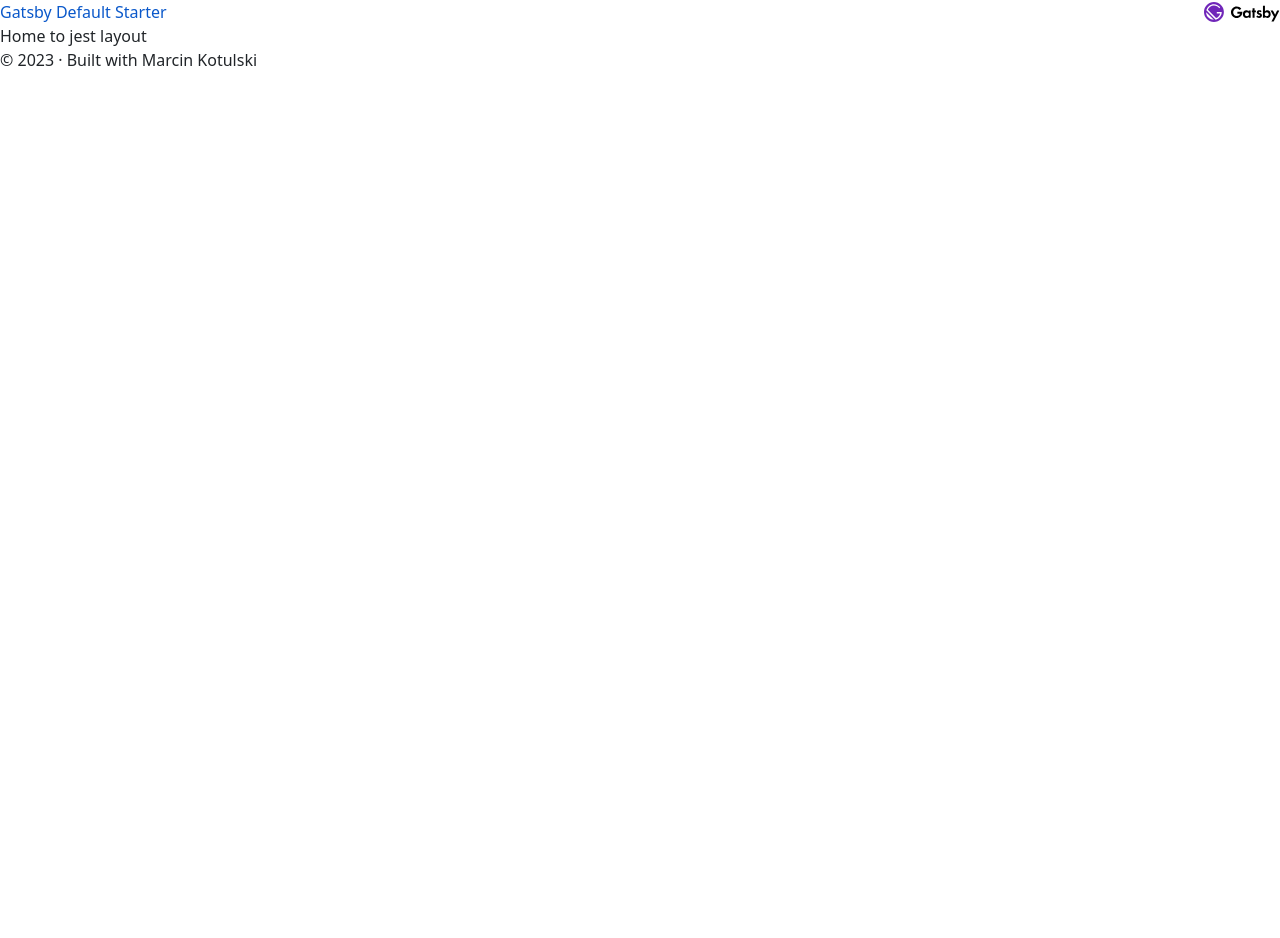
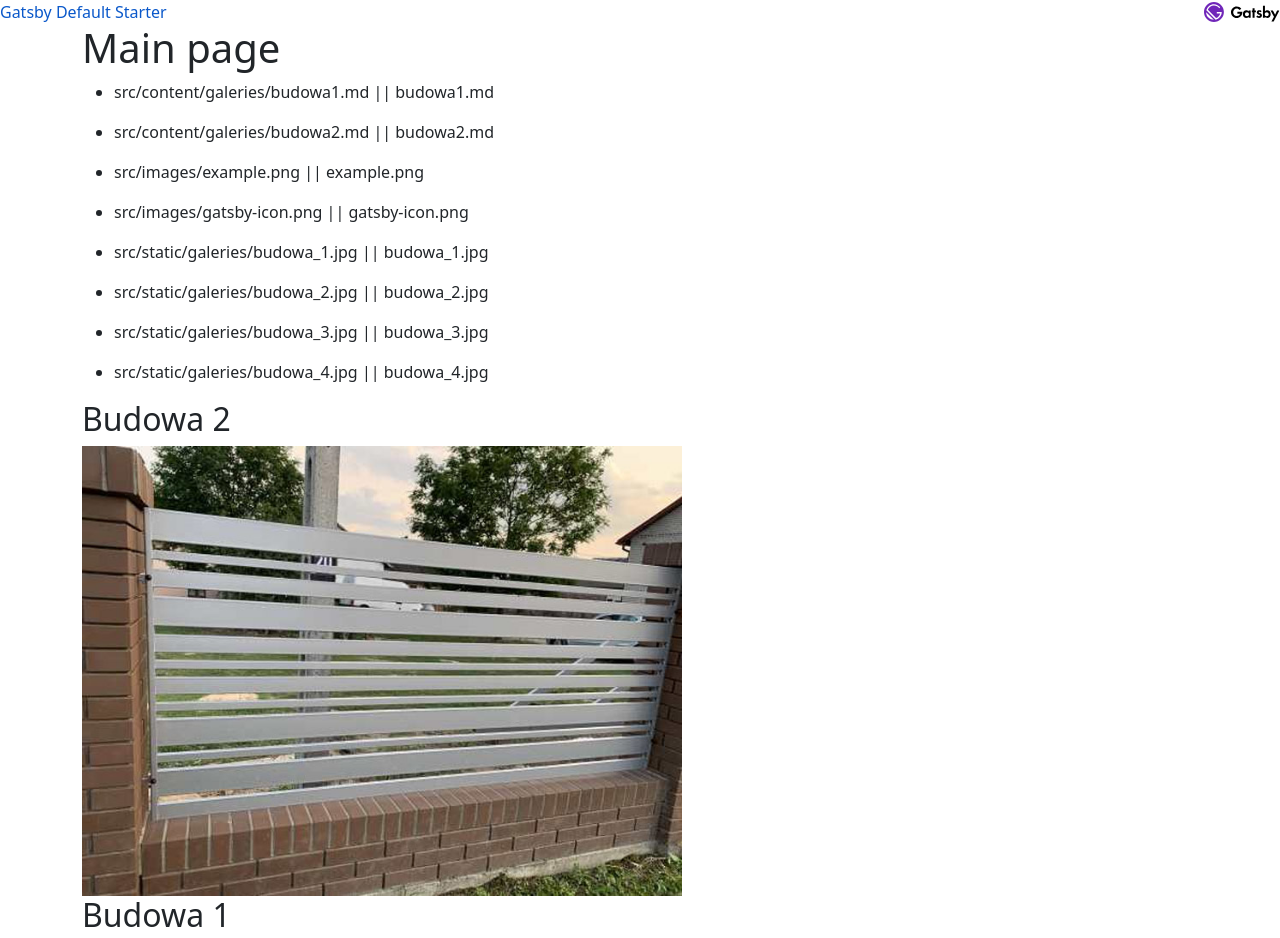
Before and after one commit to Mark0tny/Konger, a Gatsby site: page / in a window 1280 px wide. Shown: the top 938 px of the page. Before the commit the page ends 800 px from the top, so only its background shows below. Built offline with nearby package versions, Linux system fonts and the light colour scheme; Gatsby itself is replaced by a stand-in of ours.

Commit message:
add markdown file content

```diff
--- a/gatsby-config.js
+++ b/gatsby-config.js
@@ -23,6 +23,21 @@
         path: `${__dirname}/src/images`,
       },
     },
+    {
+      resolve: `gatsby-source-filesystem`,
+      options: {
+        name: `md`,
+        path: `${__dirname}/src/content/galeries`,
+      },
+    },
+    {
+      resolve: `gatsby-source-filesystem`,
+      options: {
+        name: `images`,
+        path: `${__dirname}/src/static/galeries`,
+      },
+    },
+    `gatsby-transformer-remark`,
     `gatsby-transformer-sharp`,
     `gatsby-plugin-sharp`,
     {
--- a/package.json
+++ b/package.json
@@ -11,6 +11,7 @@
     "gatsby-plugin-manifest": "^5.8.0",
     "gatsby-plugin-sharp": "^5.8.1",
     "gatsby-source-filesystem": "^5.8.0",
+    "gatsby-transformer-remark": "^6.8.0",
     "gatsby-transformer-sharp": "^5.8.0",
     "react": "^18.2.0",
     "react-bootstrap": "^2.7.3",
--- /dev/null
+++ b/src/content/galeries/budowa1.md
@@ -0,0 +1,8 @@
+---
+location: Budowa 2
+date: 06.05.2023
+gallery_images: ../../static/galeries/budowa_2.jpg
+---
+
+Budowa 2
+Lorem Ipsum
--- /dev/null
+++ b/src/content/galeries/budowa2.md
@@ -0,0 +1,8 @@
+---
+location: Budowa 1
+date: 05.05.2023
+gallery_images: ../../static/galeries/budowa_1.jpg
+---
+
+Budowa 1
+Lorem Ipsum
--- a/src/pages/index.js
+++ b/src/pages/index.js
@@ -1,13 +1,37 @@
 import * as React from "react"
-import { Link } from "gatsby"
-import { StaticImage } from "gatsby-plugin-image"
+import { graphql } from "gatsby"
+import { GatsbyImage, StaticImage, getImage } from "gatsby-plugin-image"
 
 import Layout from "../components/layout"
 import Seo from "../components/seo"
+import { Container } from "react-bootstrap"
 
-const IndexPage = () => (
+const IndexPage = ({data}) => (
   <Layout>
+    <Container>
+      <h1>Main page</h1>
 
+      {data.fileInformation.edges.map(({node})=>(
+
+        <ul>
+          <li key={node.id}>{node.id}  ||  {node.base}</li>
+        </ul>
+
+      ))}
+
+
+      {data.budowy.edges.map(({node})=>(
+          <div>
+            <h2>
+              {node.frontmatter.location}
+            </h2>
+           <GatsbyImage
+           image={getImage(node.frontmatter.gallery_images)}
+           alt={node.frontmatter.location}>
+           </GatsbyImage>
+          </div>
+      ))}
+    </Container>
   </Layout>
 )
 
@@ -18,4 +42,35 @@
  */
 export const Head = () => <Seo title="Home" />
 
+export const query = graphql`
+  query {
+    fileInformation: allFile {
+      edges {
+        node {
+          id
+          base
+          ino
+        }
+      }
+    }
+    budowy: allMarkdownRemark {
+      edges {
+        node {
+          id
+          frontmatter {
+            location
+            date
+            title
+            gallery_images {
+              childImageSharp {
+                gatsbyImageData(width: 600)
+              }
+            }
+          }
+        }
+      }
+    }
+
+  }
+`
 export default IndexPage
```
Also changed, not shown: src/static/galeries/budowa_1.jpg (added), src/static/galeries/budowa_2.jpg (added), src/static/galeries/budowa_3.jpg (added), src/static/galeries/budowa_4.jpg (added), 1 other file.
